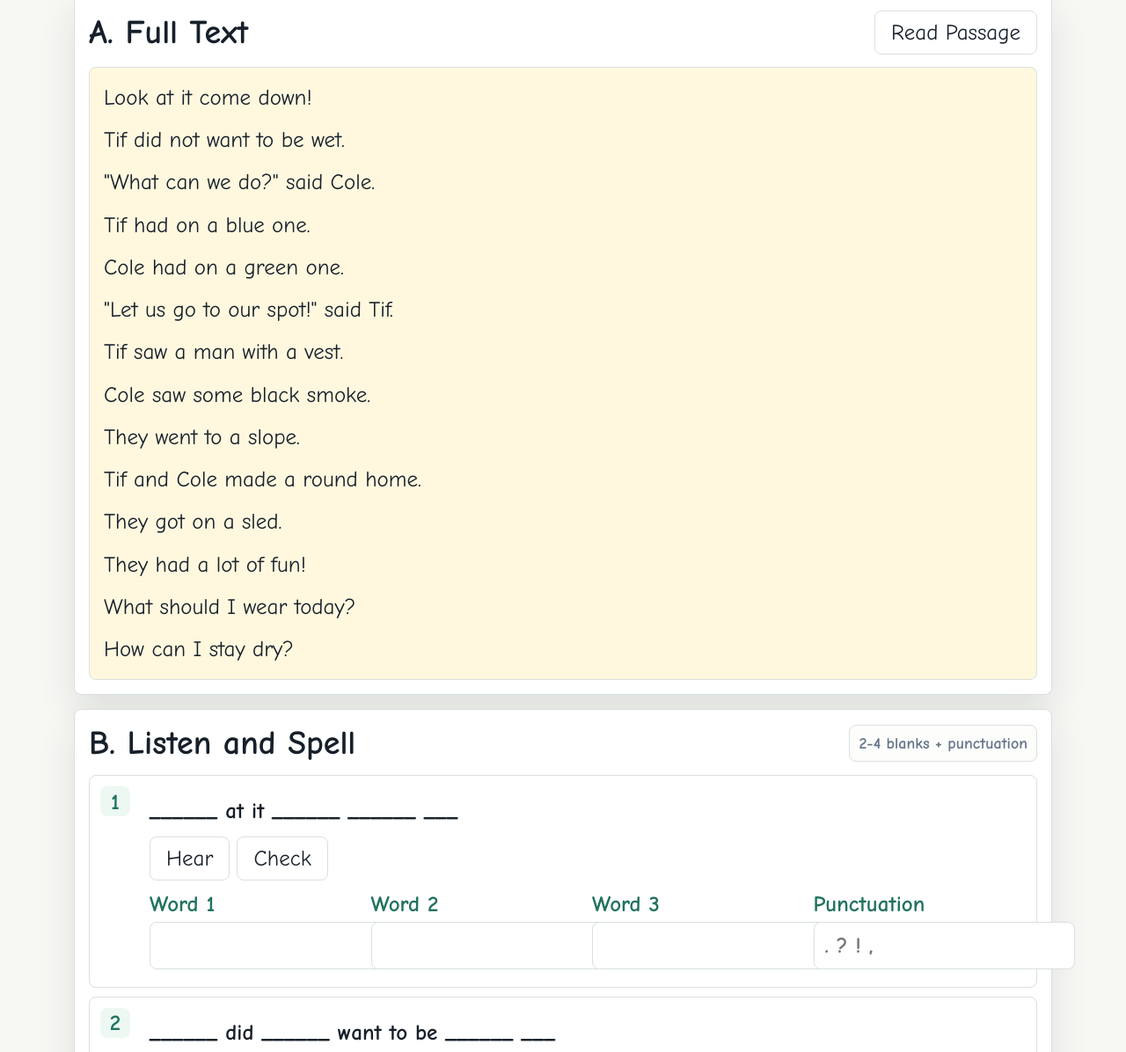
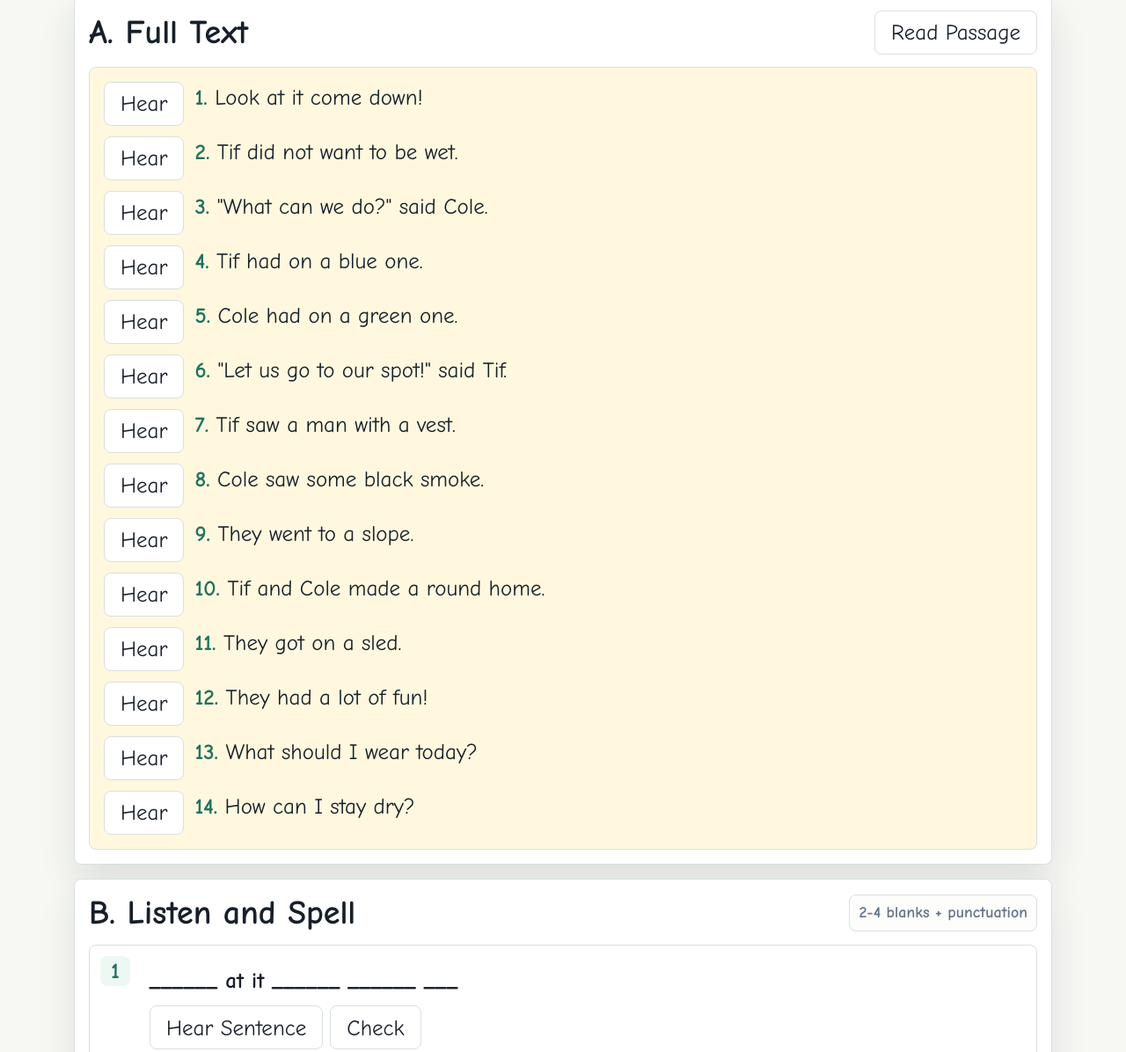
Before and after one commit to JenniferEnglishTeacher/phonics, a plain HTML site: page tif-and-cole.html in a window 1280 px wide. Shown: the part 301-1497 px from the top of the page at 88% size. Drawn offline with Linux system fonts and the light colour scheme.

Commit message:
Add sentence audio buttons to Tif and Cole page

```diff
--- a/styles.css
+++ b/styles.css
@@ -573,8 +573,20 @@ p {
   background: #fff8df;
 }
 
+.passage-line {
+  display: grid;
+  grid-template-columns: auto 1fr;
+  align-items: start;
+  gap: 12px;
+}
+
 .passage-text p {
   line-height: 1.45;
+}
+
+.passage-line span {
+  color: var(--green);
+  font-weight: 900;
 }
 
 .spell-inputs {
--- a/tif-and-cole.html
+++ b/tif-and-cole.html
@@ -24,10 +24,10 @@
       <p class="muted">Listen, spell the key words, check punctuation, and read aloud.</p>
     </section>
 
-    <section class="lesson-section">
-      <div class="section-title">
-        <h3>A. Full Text</h3>
-        <button id="readPassageBtn" type="button">Read Passage</button>
+      <section class="lesson-section">
+        <div class="section-title">
+          <h3>A. Full Text</h3>
+          <button id="readPassageBtn" type="button">Read Passage</button>
       </div>
       <div id="passageText" class="passage-text"></div>
     </section>
@@ -142,6 +142,13 @@
         .replaceAll('"', "&quot;");
     }
 
+    function chooseVoice() {
+      const voices = window.speechSynthesis.getVoices();
+      return voices.find(v => /Jenny|Aria|Samantha|Zira|Google US English/i.test(v.name) && /^en/i.test(v.lang)) ||
+        voices.find(v => /^en[-_]US/i.test(v.lang)) ||
+        voices.find(v => /^en/i.test(v.lang));
+    }
+
     function speak(text) {
       if (!("speechSynthesis" in window)) return;
       window.speechSynthesis.cancel();
@@ -149,10 +156,7 @@
       utterance.lang = "en-US";
       utterance.rate = 0.74;
       utterance.pitch = 1.1;
-      const voices = window.speechSynthesis.getVoices();
-      const voice = voices.find(v => /Jenny|Aria|Samantha|Zira|Google US English/i.test(v.name) && /^en/i.test(v.lang)) ||
-        voices.find(v => /^en[-_]US/i.test(v.lang)) ||
-        voices.find(v => /^en/i.test(v.lang));
+      const voice = chooseVoice();
       if (voice) utterance.voice = voice;
       window.speechSynthesis.speak(utterance);
     }
@@ -197,7 +201,17 @@
     }
 
     function renderPassage() {
-      els.passageText.innerHTML = PASSAGE.map(item => `<p>${escapeHtml(sentenceDisplay(item))}</p>`).join("");
+      els.passageText.innerHTML = "";
+      PASSAGE.forEach((item, index) => {
+        const line = document.createElement("div");
+        line.className = "passage-line";
+        line.innerHTML = `
+          <button type="button" data-hear-line>Hear</button>
+          <p><span>${index + 1}.</span> ${escapeHtml(sentenceDisplay(item))}</p>
+        `;
+        line.querySelector("[data-hear-line]").addEventListener("click", () => speak(sentenceDisplay(item)));
+        els.passageText.append(line);
+      });
     }
 
     function renderSpellRows() {
@@ -210,7 +224,7 @@
           <div class="practice-body">
             <p class="sample">${escapeHtml(sentenceWithBlanks(item))}</p>
             <div class="button-row">
-              <button type="button" data-hear>Hear</button>
+              <button type="button" data-hear>Hear Sentence</button>
               <button type="button" data-check>Check</button>
             </div>
             <div class="spell-inputs">
@@ -290,7 +304,7 @@
           <div class="practice-body">
             <p class="sample">${escapeHtml(sentenceDisplay(item))}</p>
             <div class="button-row">
-              <button type="button" data-hear>Hear</button>
+              <button type="button" data-hear>Hear Sentence</button>
               <button type="button" data-record>Record</button>
             </div>
             <p class="transcript"></p>
@@ -305,7 +319,7 @@
 
     els.readPassageBtn.addEventListener("click", () => speak(PASSAGE.map(sentenceDisplay).join(" ")));
     if ("speechSynthesis" in window) {
-      window.speechSynthesis.onvoiceschanged = () => {};
+      window.speechSynthesis.onvoiceschanged = () => chooseVoice();
     }
     renderPassage();
     renderSpellRows();
```
